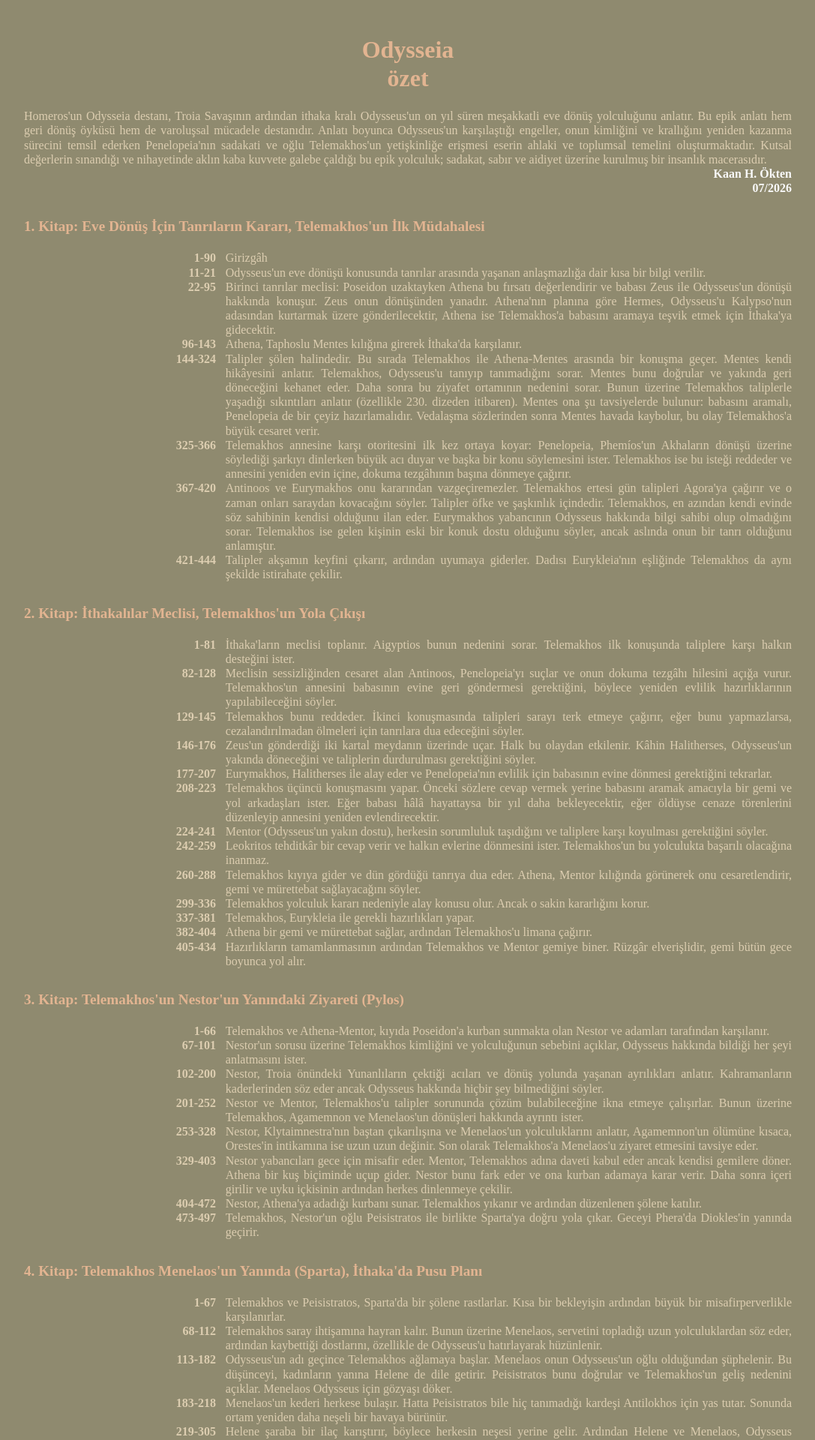
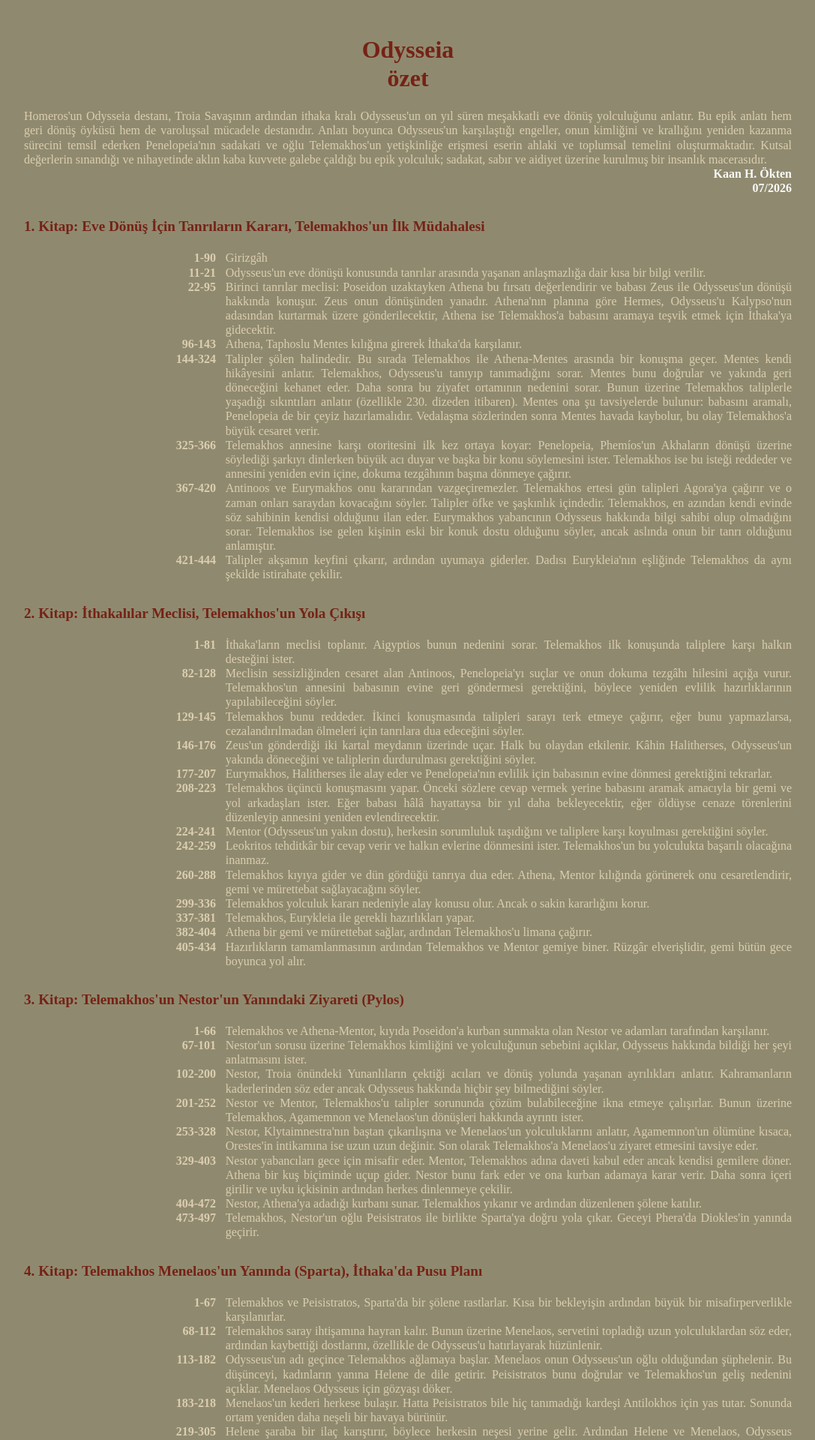
Before and after one commit to x361x3ch/Anasayfa, a Jekyll site: the page 1.html, which Jekyll copies as it is, in a window 1280 px wide. Shown: the top 1920 px of the page at 75% size, without its empty margins (96-1183 px from the left). Built offline with Jekyll 4.4.1, drawn with Linux system fonts in a browser that asks for light colours; a style sheet for code colours, icons or effects is not loaded.

Commit message:
update 1.html

```diff
--- a/1.html
+++ b/1.html
@@ -8,7 +8,7 @@
     <link href="https://cdn.jsdelivr.net/npm/@fontsource-variable/quicksand@5.2.10/index.min.css" rel="stylesheet">
     <style>
         body { background-color:#8f8a6f;font-family: 'Quicksand Variable', serif; line-height: 1.2; color: #dccdb0; max-width: 80vw; margin: 1vw auto; padding: 1vw 0; }
-        h1, h2, h3, h4 {color:#e2b491;}
+        h1, h2, h3, h4 {color:#762216;}
         h1 {text-align:center;}
         h2 { padding-bottom: 5px; margin-top: 30px; font-size: 1.2em; }
         .sources {
```
